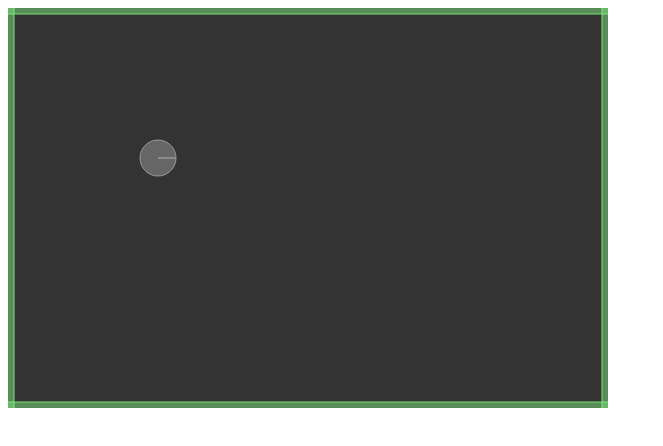
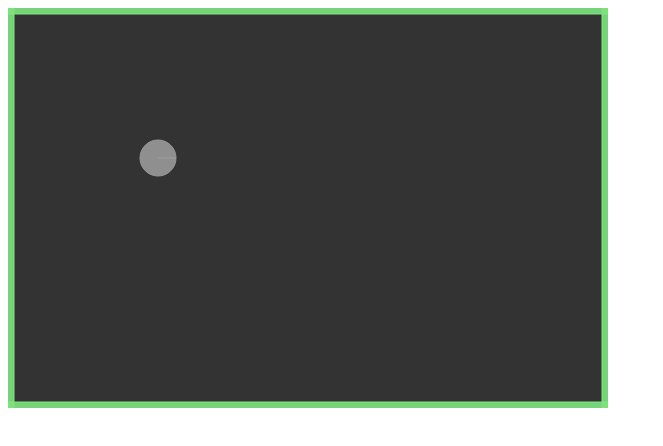
Before and after one commit to BugHiding/Ball, a plain HTML site: page demo.html in a window 1280 px wide. Shown: the whole page, without its empty margins (0-663 px from the left). Drawn offline with Linux system fonts and the light colour scheme.

Commit message:
注释代码

```diff
--- a/demo.html
+++ b/demo.html
@@ -3,60 +3,73 @@
     <title>Box2dWeb Demo</title>
 </head>
 <body onload="init();">
+
 <canvas id="canvas" width="600" height="400" style="background-color:#333333;"></canvas>
+
 </body>
 <script type="text/javascript" src="js/Box2dWeb-2.1.a.3.js"></script>
 <script type="text/javascript">
 
     function init() {
+//初始化变量
         var b2Vec2 = Box2D.Common.Math.b2Vec2
                 , b2AABB = Box2D.Collision.b2AABB
                 , b2BodyDef = Box2D.Dynamics.b2BodyDef
                 , b2Body = Box2D.Dynamics.b2Body
                 , b2FixtureDef = Box2D.Dynamics.b2FixtureDef
-                , b2Fixture = Box2D.Dynamics.b2Fixture
-                , b2World = Box2D.Dynamics.b2World
-                , b2MassData = Box2D.Collision.Shapes.b2MassData
-                , b2PolygonShape = Box2D.Collision.Shapes.b2PolygonShape
+                ,
+//                b2Fixture = Box2D.Dynamics.b2Fixture,
+                b2World = Box2D.Dynamics.b2World
+                ,
+//                b2MassData = Box2D.Collision.Shapes.b2MassData,
+                b2PolygonShape = Box2D.Collision.Shapes.b2PolygonShape
                 , b2CircleShape = Box2D.Collision.Shapes.b2CircleShape
                 , b2DebugDraw = Box2D.Dynamics.b2DebugDraw
                 , b2MouseJointDef = Box2D.Dynamics.Joints.b2MouseJointDef
                 ;
-
+//创建世界
         var world = new b2World(
                 new b2Vec2(0, 0)    //gravity
                 , true                 //allow sleep
         );
-
+//创建夹具
         var fixDef = new b2FixtureDef;
-        fixDef.density = 0.0;
-        fixDef.friction = 0.0;
-        fixDef.restitution = 1;
-
+        fixDef.density = 0.0;//密度
+        fixDef.friction = 0.0;//摩擦
+        fixDef.restitution = 1;//恢复，碰撞之后速度改变（1：不发生改变）
+//创建刚体
         var bodyDef = new b2BodyDef;
         //create ground
-        bodyDef.type = b2Body.b2_staticBody;
-        fixDef.shape = new b2PolygonShape;
-        fixDef.shape.SetAsBox(20, 2);
-        bodyDef.position.Set(10, 400 / 30 + 1.8);
+        bodyDef.type = b2Body.b2_staticBody;//创建静态刚体
+        fixDef.shape = new b2PolygonShape;//创建多边形形状
+
+        fixDef.shape.SetAsBox(20, 2);//形状矩形
+        bodyDef.position.Set(10, 400 / 30 + 1.8);//设置刚体位置
+        world.CreateBody(bodyDef).CreateFixture(fixDef);//创建并通过夹具绑定
+
+        bodyDef.position.Set(10, -1.8);//修改位置
         world.CreateBody(bodyDef).CreateFixture(fixDef);
-        bodyDef.position.Set(10, -1.8);
-        world.CreateBody(bodyDef).CreateFixture(fixDef);
-        fixDef.shape.SetAsBox(2, 14);
+
+        fixDef.shape.SetAsBox(2, 14);//创建新的形状
         bodyDef.position.Set(-1.8, 13);
         world.CreateBody(bodyDef).CreateFixture(fixDef);
+
         bodyDef.position.Set(21.8, 13);
         world.CreateBody(bodyDef).CreateFixture(fixDef);
 
 
         //create some objects
+//        创建一些刚体
         bodyDef.type = b2Body.b2_dynamicBody;
-//        fixDef.shape = new b2PolygonShape;
-//        fixDef.shape.SetAsBox(0.5, 0.5);
-        fixDef.shape = new b2CircleShape(0.6);
-        bodyDef.position.x = 5;
-        bodyDef.position.y = 5;
-        world.CreateBody(bodyDef).CreateFixture(fixDef);
+//创建多边形        fixDef.shape = new b2PolygonShape;
+//设置矩形        fixDef.shape.SetAsBox(0.5, 0.5);
+        fixDef.shape = new b2CircleShape(0.6);//创建圆形
+        bodyDef.position.Set(5, 5);//注意Set大写
+//        设置位置等效bodyDef.position.Set(5,5)
+//        bodyDef.position.x = 5;
+//        bodyDef.position.y = 5;
+        world.CreateBody(bodyDef).CreateFixture(fixDef);//创建并通过夹具绑定
+        //随机产生一些刚体
 //        for (var i = 0; i < 20  ; ++i) {
 //            if (Math.random() > 0.5) {
 //                fixDef.shape = new b2PolygonShape;
@@ -75,21 +88,24 @@
 //        }
 
         //setup debug draw
+        //开始调试绘制
         var debugDraw = new b2DebugDraw();
-        debugDraw.SetSprite(document.getElementById("canvas").getContext("2d"));
-        debugDraw.SetDrawScale(30.0);
-        debugDraw.SetFillAlpha(0.5);
-        debugDraw.SetLineThickness(1.0);
+        debugDraw.SetSprite(document.getElementById("canvas").getContext("2d"));//得到绘制的canvas
+        debugDraw.SetDrawScale(30.0);//绘制比例 绘制比例是如何计算
+        debugDraw.SetFillAlpha(0.9);//设置透明度
+        debugDraw.SetLineThickness(1.0);//？
         debugDraw.SetFlags(b2DebugDraw.e_shapeBit | b2DebugDraw.e_jointBit);
-        world.SetDebugDraw(debugDraw);
+        world.SetDebugDraw(debugDraw);//绘制
 
         window.setInterval(update, 1000 / 60);
 
         //mouse
-
+//鼠标事件
         var mouseX, mouseY, mousePVec, isMouseDown, selectedBody, mouseJoint;
+        //getElementPosition方法
         var canvasPosition = getElementPosition(document.getElementById("canvas"));
 
+//添加自定义事件
         document.addEventListener("mousedown", function (e) {
             isMouseDown = true;
             handleMouseMove(e);
@@ -104,9 +120,10 @@
         }, true);
 
         function handleMouseMove(e) {
+            //clientX 事件属性返回当事件被触发时鼠标指针向对于浏览器页面（或客户区）的水平坐标。客户区指的是当前窗口。
             mouseX = (e.clientX - canvasPosition.x) / 30;
             mouseY = (e.clientY - canvasPosition.y) / 30;
-        };
+        }
 
         function getBodyAtMouse() {
             mousePVec = new b2Vec2(mouseX, mouseY);
@@ -161,8 +178,9 @@
             world.Step(1 / 60, 10, 10);
             world.DrawDebugData();
             world.ClearForces();
-        };
+        }
 
+//得到页面元素的当前窗口位置
         //helpers
 
         //http://js-tut.aardon.de/js-tut/tutorial/position.html
@@ -188,7 +206,6 @@
 
 
     }
-    ;
 
 </script>
 
```
Also changed, not shown: MD/noun.md (+2 -0 lines), MD/todo.md (+4 -0 lines), test.html (+22 -11 lines).
